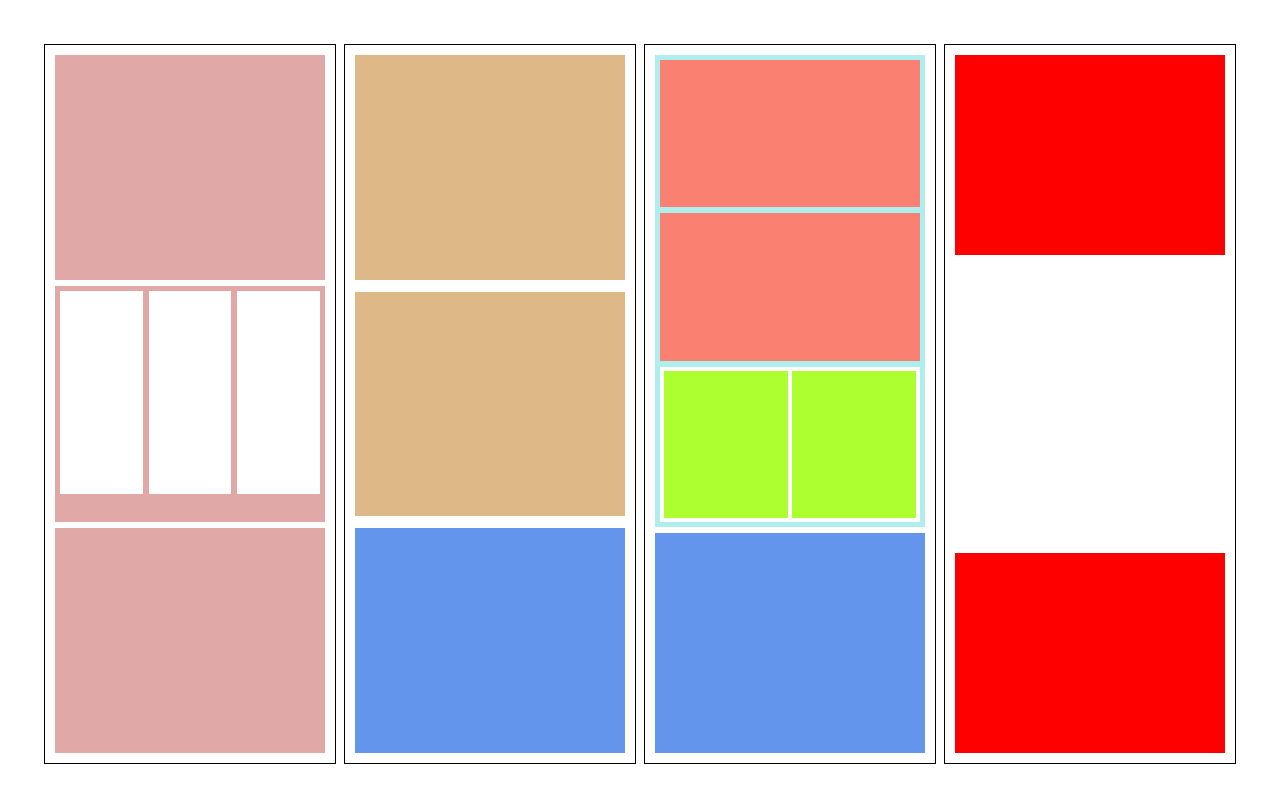
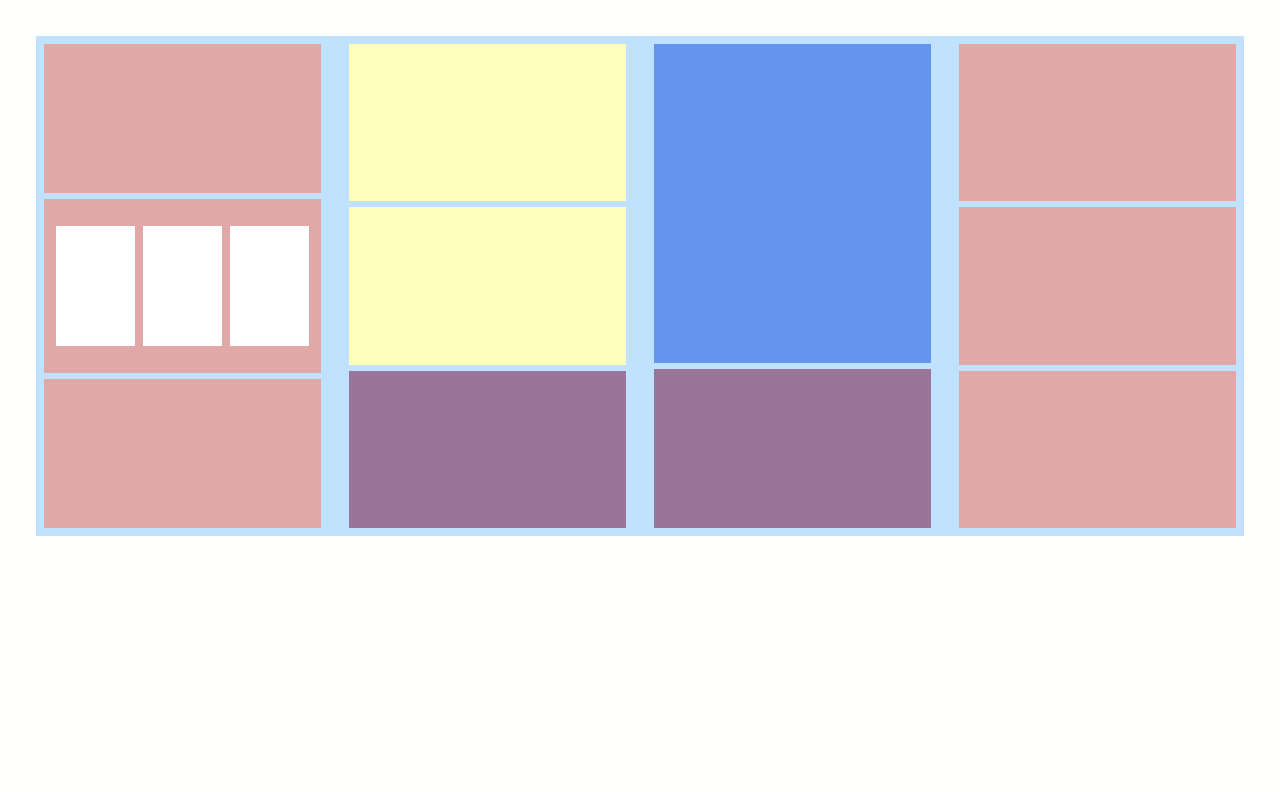
Before and after one commit to 9-enka-9/test, a plain HTML site: page index.html in a window 1280 px wide. Drawn offline with Linux system fonts and the light colour scheme.

Commit message:
upgrade layout half way

```diff
--- a/index.css
+++ b/index.css
@@ -1,11 +1,17 @@
-body{
-    display: flex;
-    height: 90vh;
-    padding:36px;
-    gap: 8px;
+* {
+    box-sizing: border-box;
+    padding: 0;
+    margin: 0;
 }
 
-.column{
+
+
+
+.hidden {
+    display: none !important
+}
+
+.column {
     flex:1;
     border: solid 1px black;
     padding:10px;
@@ -14,15 +20,15 @@ body{
     gap: 6px;
 }
 
-.left-sidebar{
+.left-sidebar {
 
 }
-.sub-container{
+.sub-container {
     background-color: rgb(225, 168, 168);
     flex:1;
 }
 
-.littleColumns{
+.littleColumns {
     display: flex;
     padding:5px;
     gap:6px;
@@ -58,7 +64,7 @@ body{
     display: flex;
     background-color: paleturquoise;
     gap:6px;
-    flex:2.1;
+    flex: 1;
     flex-direction: column;
     padding:5px;
 }
@@ -88,3 +94,75 @@ body{
     background-color: red;
     height:200px;
 }
+
+
+
+
+
+
+
+
+
+
+
+
+
+
+
+
+
+
+
+
+
+
+body {
+    padding:36px;
+    background-color: rgb(255, 255, 251);
+}
+
+
+
+.container {
+    height: 500px;
+    width: 100%;
+    background-color: rgb(192, 226, 255);
+    display: flex;
+    gap: 12px;
+}
+
+.container > .column {
+    border: none;
+    padding: 8px;
+}
+
+.container > .column > .sub-container {
+    /* background-color: green; */
+}
+
+.container > .column > .sub-container.has-smaller-div {
+    display: flex;
+    gap: 8px;
+    padding: 12px;
+    align-items: center;
+
+}
+
+.container > .column > .sub-container > .smaller-div {
+    background-color: #fff;
+    height: 80%;
+    flex: 1;
+}
+
+.container > .column > .sub-container.extra-long {
+    background-color: cornflowerblue;
+    flex: 2;
+}
+
+.yellow {
+    background-color: rgb(255, 255, 189);
+}
+
+.purple {
+    background-color: rgb(153, 117, 153);
+}
--- a/index.html
+++ b/index.html
@@ -7,6 +7,8 @@
     <link rel="stylesheet" href="index.css">
 </head>
 <body>
+
+    <div class="big-container hidden">
         <div class="left-sidebar column">
             <div class="sub-container"></div>
             <div class="sub-container littleColumns">
@@ -39,5 +41,35 @@
             <div class="WC"></div>
             <div class="WC"></div>
         </div>
+    </div>
+
+    <header></header>
+    <div class="container">
+        <div class="column">
+            <div class="sub-container"></div>
+            <div class="sub-container has-smaller-div">
+                <div class="smaller-div"></div>
+                <div class="smaller-div"></div>
+                <div class="smaller-div"></div>
+            </div>
+            <div class="sub-container"></div>
+        </div>
+        <div class="column">
+            <div class="sub-container yellow"></div>
+            <div class="sub-container yellow"></div>
+            <div class="sub-container purple"></div>
+        </div>
+        <div class="column">
+            <div class="sub-container extra-long"></div>
+            <div class="sub-container purple"></div>
+        </div>
+        <div class="column">
+            <div class="sub-container"></div>
+            <div class="sub-container"></div>
+            <div class="sub-container"></div>
+        </div>
+    </div>
+    <footer></footer>
+
 </body>
 </html>
```
Lines whose indentation alone changed are shown as unchanged.
